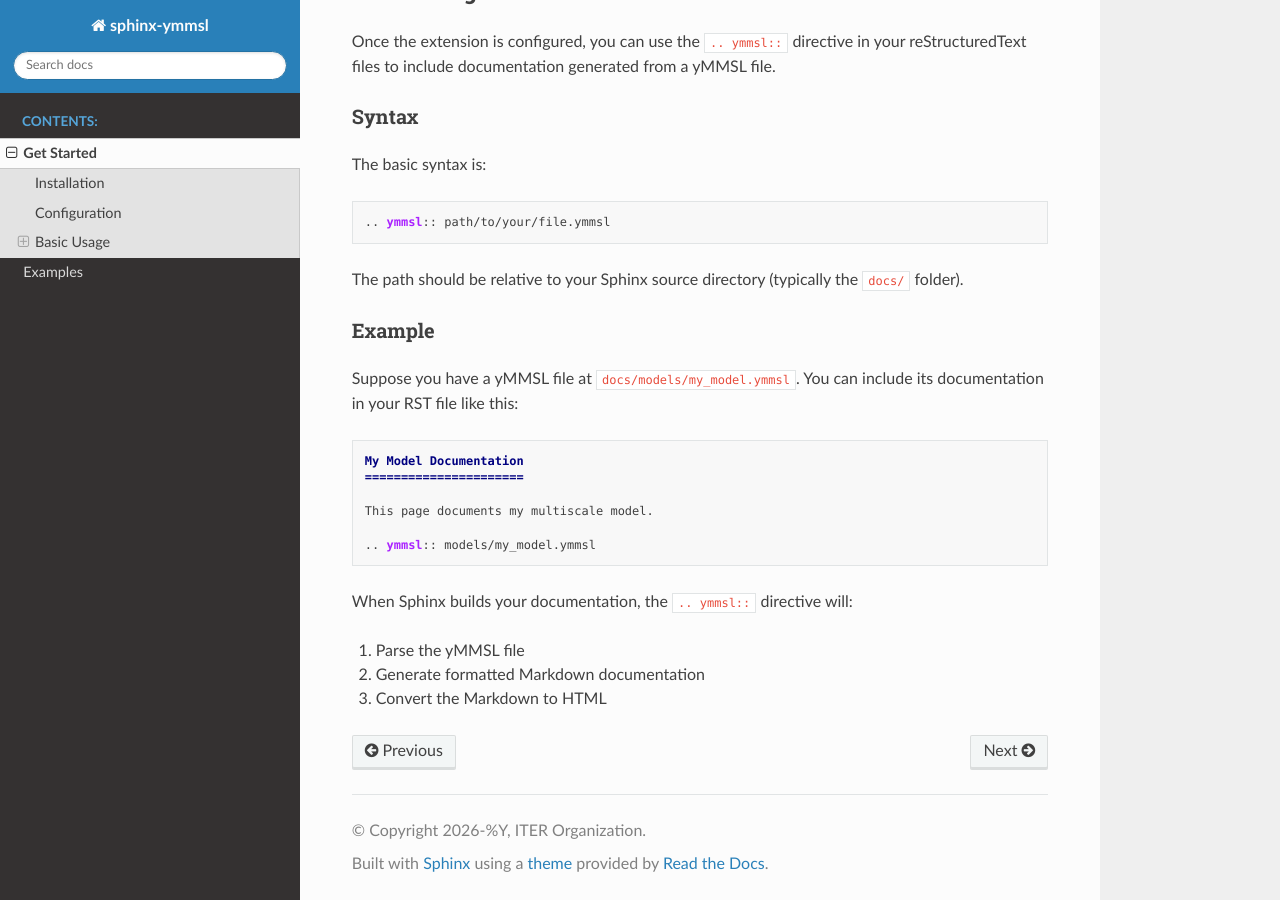
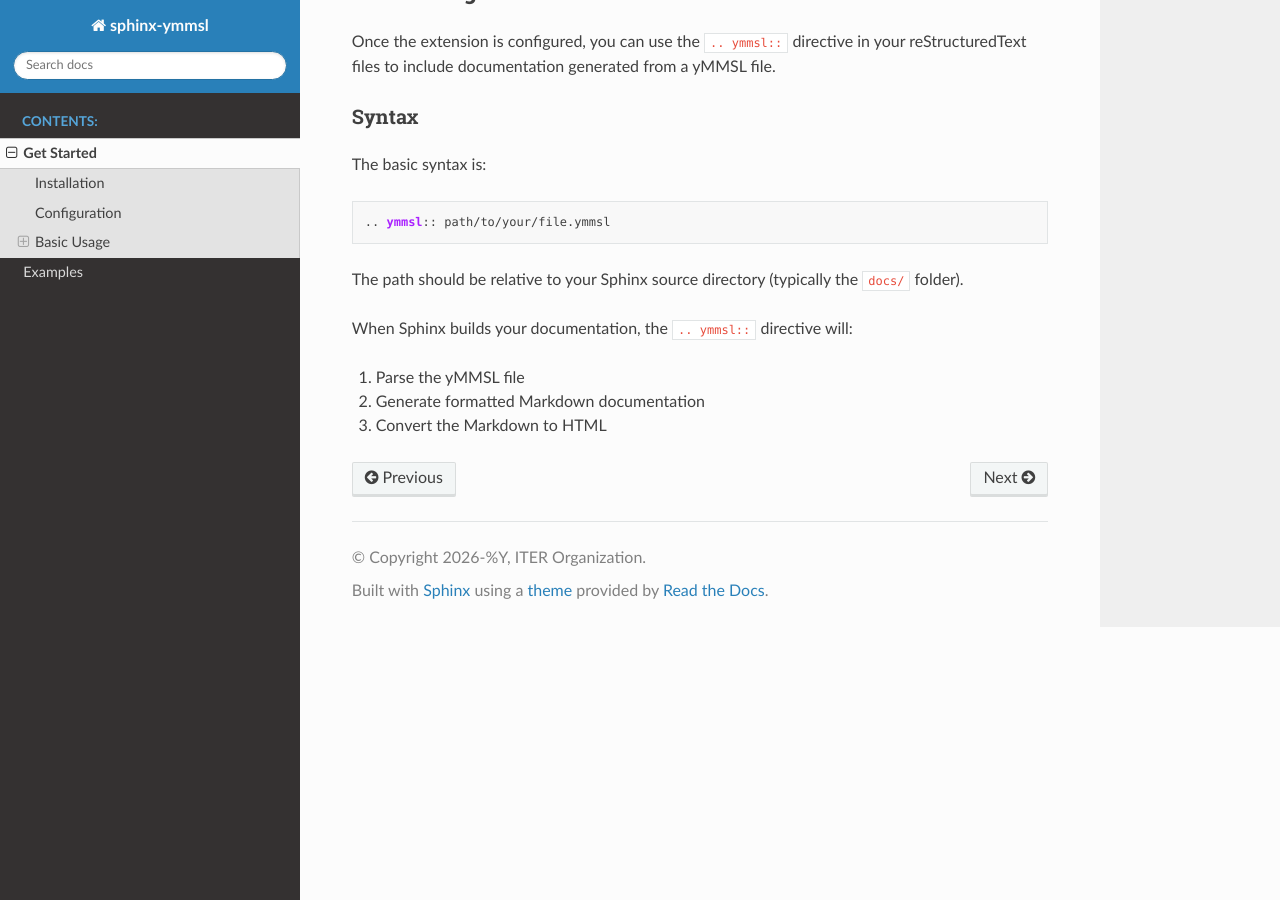
Before and after one commit to multiscale/sphinx-ymmsl, a Sphinx documentation site: the page built from docs/get_started.rst, in a window 1280 px wide and 900 px high, scrolled down 651 px. Built offline with Sphinx 7.4.7 and the Read the Docs theme 3.1.0, drawn with Linux system fonts in a browser that asks for light colours; pages that are not in the unit, such as notebooks, are missing from menus.

Commit message:
remove example and add introduction

```diff
--- a/docs/get_started.rst
+++ b/docs/get_started.rst
@@ -40,19 +40,6 @@ The basic syntax is:
 
 The path should be relative to your Sphinx source directory (typically the ``docs/`` folder).
 
-Example
-~~~~~~~
-
-Suppose you have a yMMSL file at ``docs/models/my_model.ymmsl``. You can include its documentation in your RST file like this:
-
-.. code-block:: rst
-
-   My Model Documentation
-   ======================
-
-   This page documents my multiscale model.
-
-   .. ymmsl:: models/my_model.ymmsl
 
 When Sphinx builds your documentation, the ``.. ymmsl::`` directive will:
 
```
Also changed, not shown: docs/index.rst (+8 -0 lines).
